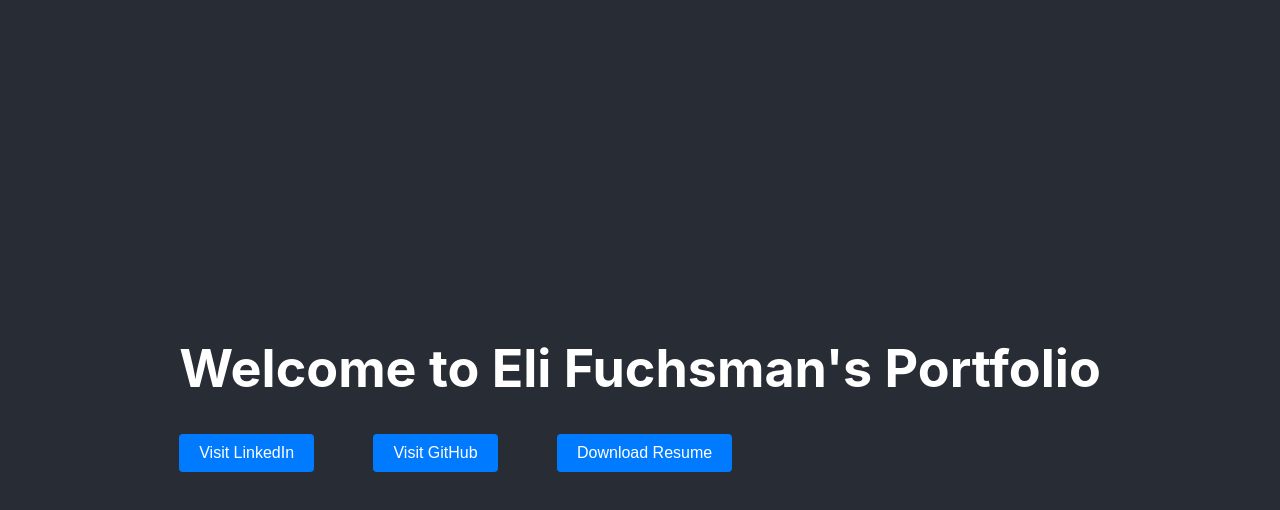
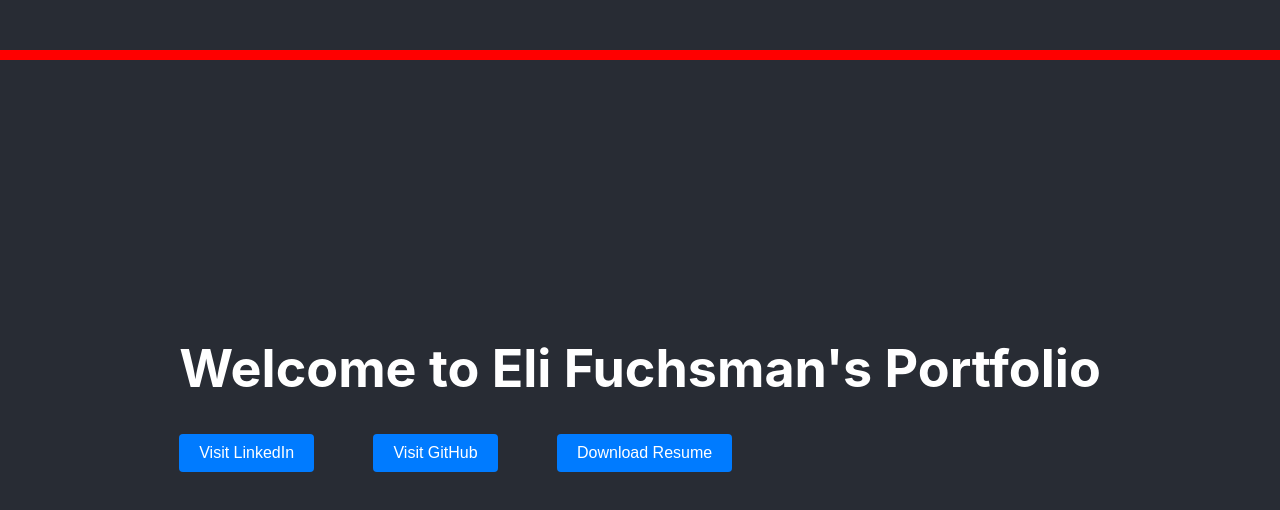
Before and after one commit to EliFuchsman/EliFuchsmanFE, a React (Create React App) app: page / in a window 1280 px wide. Shown: the top 510 px of the page. Built offline with nearby package versions, Linux system fonts and the light colour scheme.

Commit message:
Add Redlines

```diff
--- a/src/Components/App/App.css
+++ b/src/Components/App/App.css
@@ -31,6 +31,10 @@
   color: white;
 }
 
+.App-header.fade-in {
+  opacity: 1;
+}
+
 .App-link {
   color: #61dafb;
 }
--- a/src/Components/App/App.tsx
+++ b/src/Components/App/App.tsx
@@ -1,20 +1,37 @@
 import React, { useState, useEffect } from 'react';
 import './App.css';
 import Button from '../Button/Button';
+import RedLine from '../Redline/Redline';
 
 function App() {
   const [showGif, setShowGif] = useState(true);
+  const [gifOpacity, setGifOpacity] = useState(1);
+  const [showWelcomeText, setShowWelcomeText] = useState(false);
+  const [textOpacity, setTextOpacity] = useState(0);
 
   useEffect(() => {
+    const gifTimeoutId = setTimeout(() => {
+      setGifOpacity(0);
+    }, 4000);
 
-    const timeoutId = setTimeout(() => {
+    const welcomeTextTimeoutId = setTimeout(() => {
       setShowGif(false);
-    }, 4000);
-    return () => clearTimeout(timeoutId)
+      setTextOpacity(1);
+      setShowWelcomeText(true);
+    }, 6000);
+    return () => {
+      clearTimeout(gifTimeoutId);
+      clearTimeout(welcomeTextTimeoutId);
+    }
   }, []);
 
   const headerStyle = {
     backgroundColor: showGif ? '#000' : '#282c34',
+  };
+
+  const gifStyle: React.CSSProperties = {
+    opacity: gifOpacity,
+    transition: 'opacity 2s ease',
   };
 
   const buttonContainerStyle: React.CSSProperties = {
@@ -24,18 +41,27 @@ function App() {
     width: '60%',
   };
 
+  const welcomeTextStyle: React.CSSProperties = {
+    opacity: textOpacity,
+    transition: 'opacity 2s ease',
+    color: '#fff',
+  };
+
   return (
     <div className="App" style={headerStyle}>
       <header className="App-header">
-        {showGif ? (
+        {showGif && (
           <img
             src="https://static.demilked.com/wp-content/uploads/2016/06/gif-animations-replace-loading-screen-10.gif"
             className="Loading-gif"
             alt="gif"
+            style={gifStyle}
           />
-        ) : (
+        )}
+        {showWelcomeText && (
           <div>
-            <h1>Welcome to Eli Fuchsman's Portfolio</h1>
+            <RedLine />
+            <h1 style={welcomeTextStyle}>Welcome to Eli Fuchsman's Portfolio</h1>
             <div style={buttonContainerStyle}>
               <Button variation="linkedin" buttonText="Visit LinkedIn" link="https://www.linkedin.com/in/elifuchsman/" />
               <Button variation="github" buttonText="Visit GitHub" link="https://www.github.com/efuchsman/" />
@@ -45,7 +71,7 @@ function App() {
           </div>
         )}
       </header>
-    </div >
+    </div>
   );
 }
 
--- a/src/Components/Button/Button.css
+++ b/src/Components/Button/Button.css
@@ -1,4 +1,4 @@
-/* GitHubButton.css */
+/* Button.css */
 
 .button {
   background-color: #007bff;
--- /dev/null
+++ b/src/Components/Redline/Redline.css
@@ -0,0 +1,44 @@
+/* RedLine.css */
+
+.red-line {
+  width: 2px;
+  height: 10px;
+  background-color: red;
+  position: absolute;
+  top: 50px;
+  left: 0;
+  animation: expandAndHold 2s ease-in-out forwards;
+}
+
+.red-line:after {
+  content: '';
+  display: block;
+  width: 10px;
+  height: 0%;
+  background-color: red;
+  position: absolute;
+  top: 0px;
+  left: 90%;
+  animation: expandVertical 1s ease-in-out forwards;
+  animation-delay: 2s;
+}
+
+@keyframes expandAndHold {
+  0% {
+    width: 0;
+  }
+
+  100% {
+    width: 100%;
+  }
+}
+
+@keyframes expandVertical {
+  0% {
+    height: 0;
+  }
+
+  100% {
+    height: 93.5vh;
+  }
+}
--- /dev/null
+++ b/src/Components/Redline/Redline.tsx
@@ -0,0 +1,8 @@
+import React from 'react';
+import './Redline.css';
+
+const RedLine: React.FC = () => {
+  return <div className="red-line"></div>;
+};
+
+export default RedLine;
```
